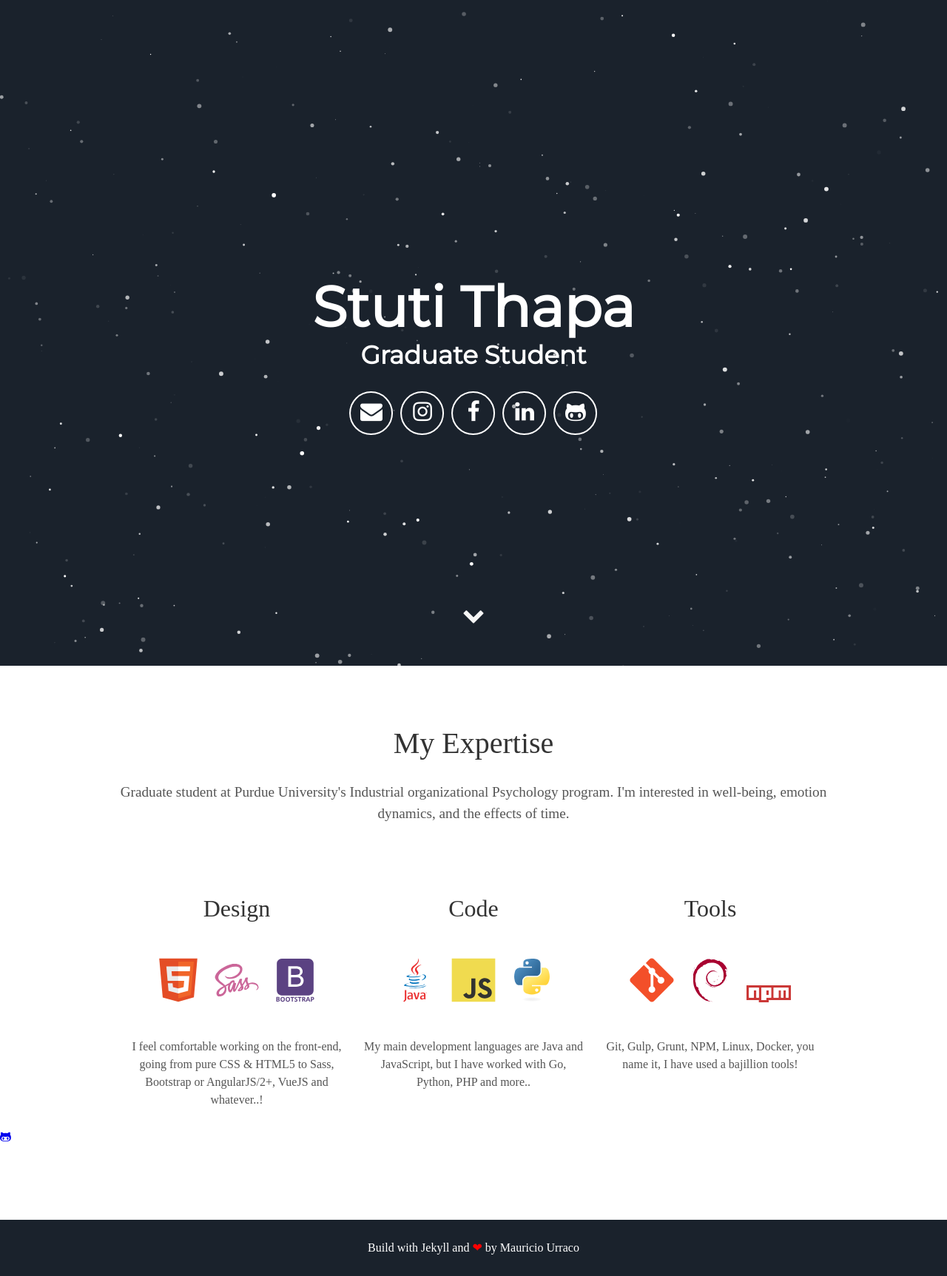
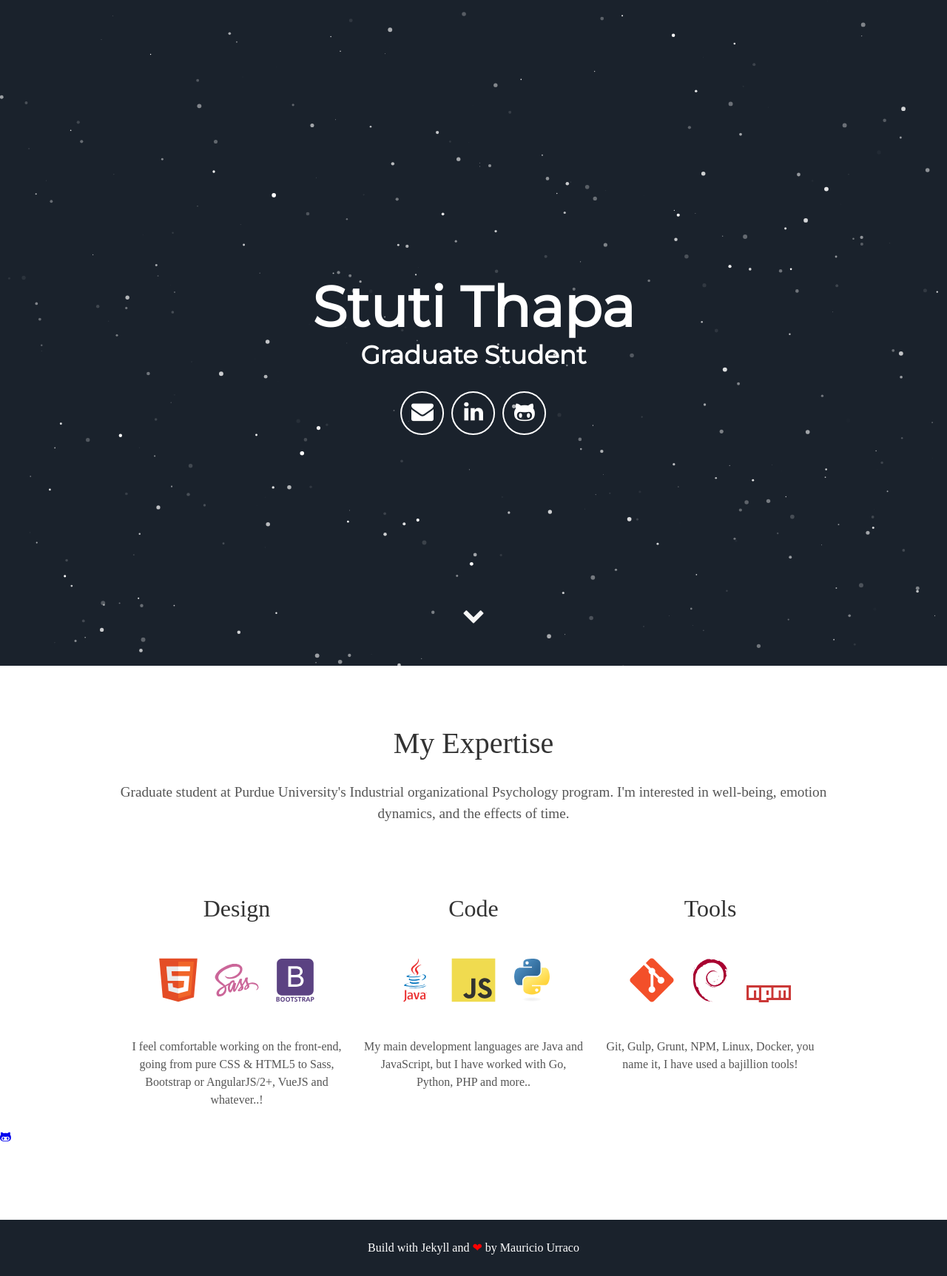
Before and after one commit to StutiThapa/stutithapa.github.io, a Jekyll site: the page built from index.html, in a window 1280 px wide. Shown: the whole page at 74% size. Built offline with Jekyll 4.4.1, drawn with Linux system fonts in a browser that asks for light colours; some web fonts are replaced.

Commit message:
Security changes and edits

```diff
--- a/_config.yml
+++ b/_config.yml
@@ -2,7 +2,7 @@
 title: Stuti Thapa
 description: Jekyll Theme Minimal Resume
 # baseurl: "" # the subpath of your site, e.g. /blog
-# url: "localhost:3000" # the base hostname & protocol for your site e.g. http://willianjusten.com.br
+url: "https://stutithapa.github.io" # the base hostname & protocol for your site e.g. http://willianjusten.com.br
 
 # User settings
 username: Stuti Thapa
--- a/_includes/header.html
+++ b/_includes/header.html
@@ -5,11 +5,11 @@
         <span class="site-description">{{ site.user_title }}</span>
       </h1>
       <div class="header-icons">
-        <a aria-label="Send email" href="mailto:mauriurraco@gmail.com"><i class="icon fa fa-envelope"></i></a>
-        <a aria-label="My Instagram" target="_blank" href="https://www.instagram.com/mauriciourraco7"><i class="icon fa fa-instagram" aria-hidden="true"></i></a>
-        <a aria-label="My Facebook" target="_blank" href="https://www.facebook.com/mauricio.urraco"><i class="icon fa fa-facebook" aria-hidden="true"></i></a>
-        <a aria-label="My LinkedIn" target="_blank" href="https://www.linkedin.com/in/murraco"><i class="icon fa fa-linkedin" aria-hidden="true"></i></a>
-        <a aria-label="My Github" target="_blank" href="https://github.com/murraco"><i class="icon fa fa-github-alt" aria-hidden="true"></i></a>
+        <a aria-label="Send email" href="mailto:thapastuti7@gmail.com"><i class="icon fa fa-envelope"></i></a>
+        <a aria-label="My LinkedIn" target="_blank" href="hhttps://www.linkedin.com/in/stuti-thapa-magar-02542a65"><i class="icon fa fa-linkedin" aria-hidden="true"></i></a>
+        <a aria-label="My Github" target="_blank" href="https://github.com/stutithapa"><i class="icon fa fa-github-alt" aria-hidden="true"></i></a>
+        <a aria-label="My Research Gate" target="_blank" href="https://www.researchgate.net/profile/Stuti_Thapa"> <i class="fab fa-researchgate" aria-hidden="true"></i>
+
       </div>
       <div class="header-links">
         <!-- <a class="link" href="#about" data-scroll>About Me</a> -->
```
Also changed, not shown: 3 other files.
